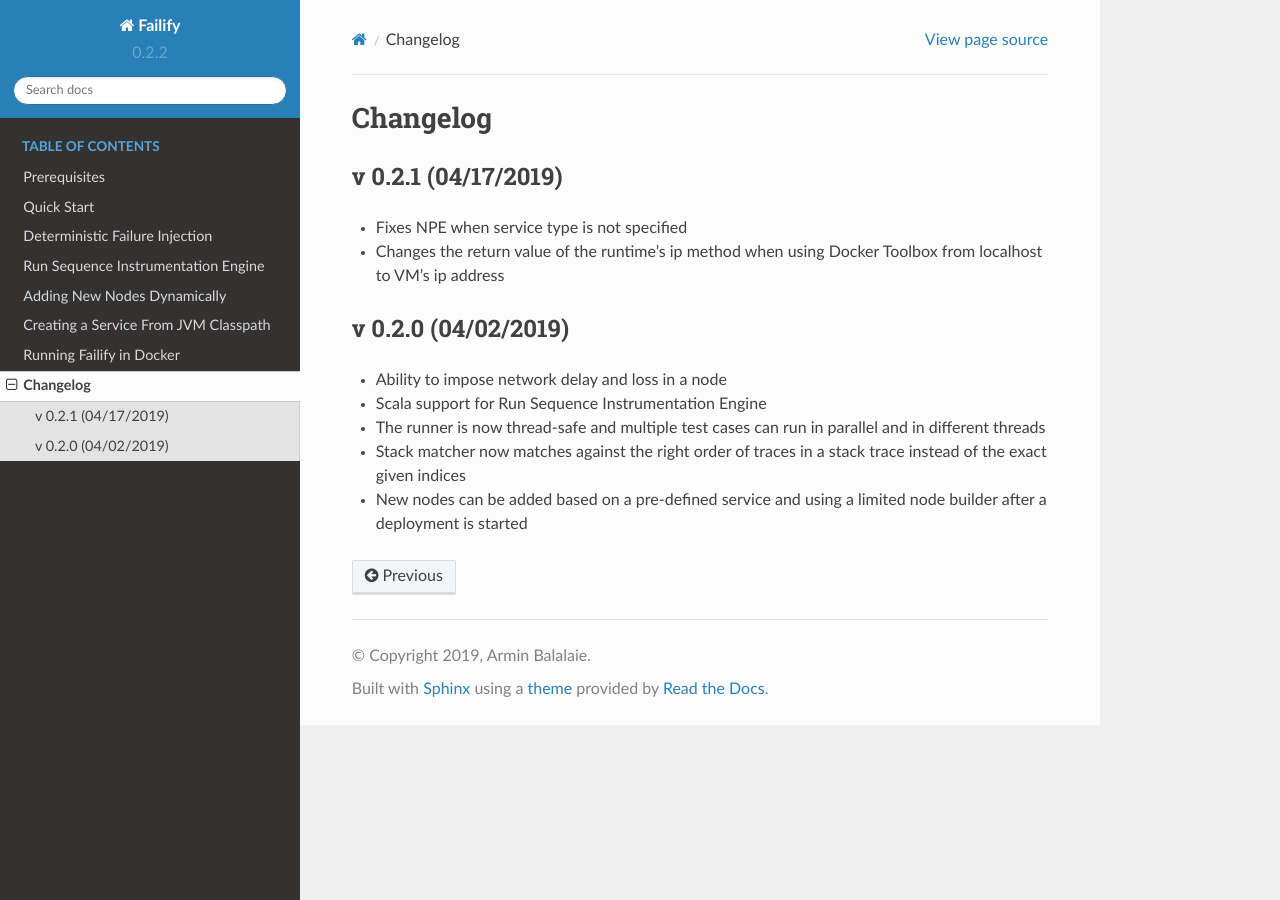
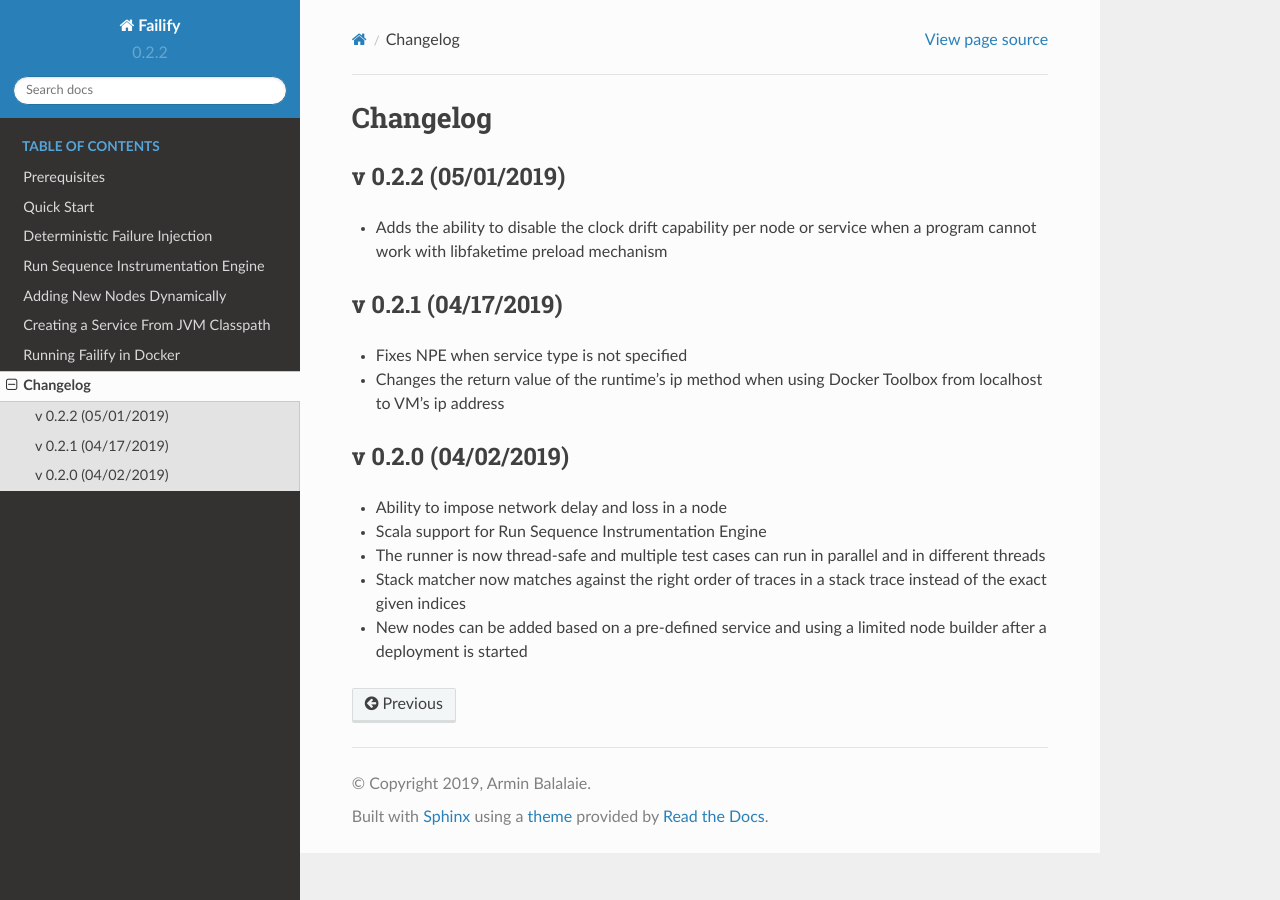
Before and after one commit to failify/failify, a Sphinx documentation site: the page built from docs/pages/changelog.rst, in a window 1280 px wide. Built offline with Sphinx 7.4.7 and the Read the Docs theme 2.0.0, drawn with Linux system fonts in a browser that asks for light colours.

Commit message:
changes changelog

```diff
--- a/docs/pages/changelog.rst
+++ b/docs/pages/changelog.rst
@@ -2,13 +2,20 @@
 Changelog
 =========
 
+v 0.2.2 (05/01/2019)
+====================
+
+* Adds the ability to disable the clock drift capability per node or service when a program cannot work with libfaketime
+  preload mechanism
+
 v 0.2.1 (04/17/2019)
-=======
+====================
+
 * Fixes NPE when service type is not specified
 * Changes the return value of the runtime's ip method when using Docker Toolbox from localhost to VM's ip address
 
 v 0.2.0 (04/02/2019)
-=======
+====================
 
 * Ability to impose network delay and loss in a node
 * Scala support for Run Sequence Instrumentation Engine
```
